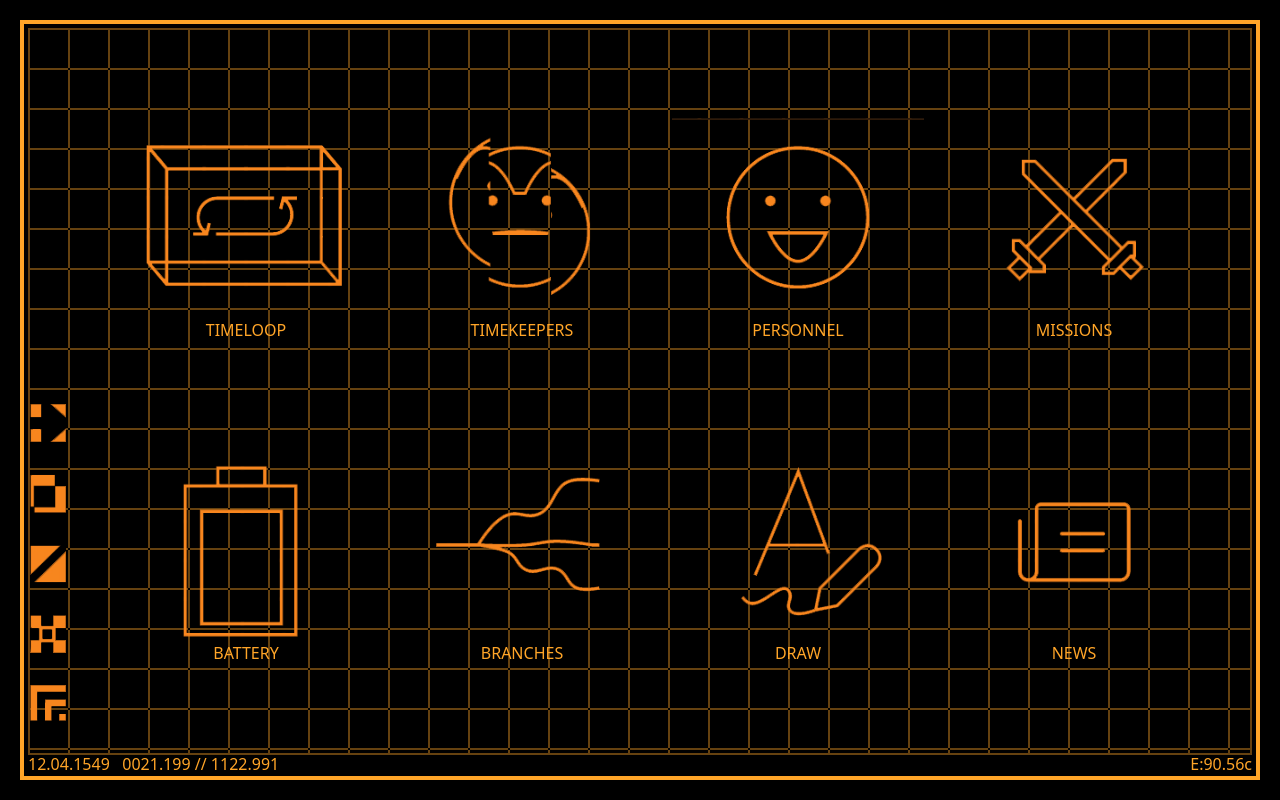
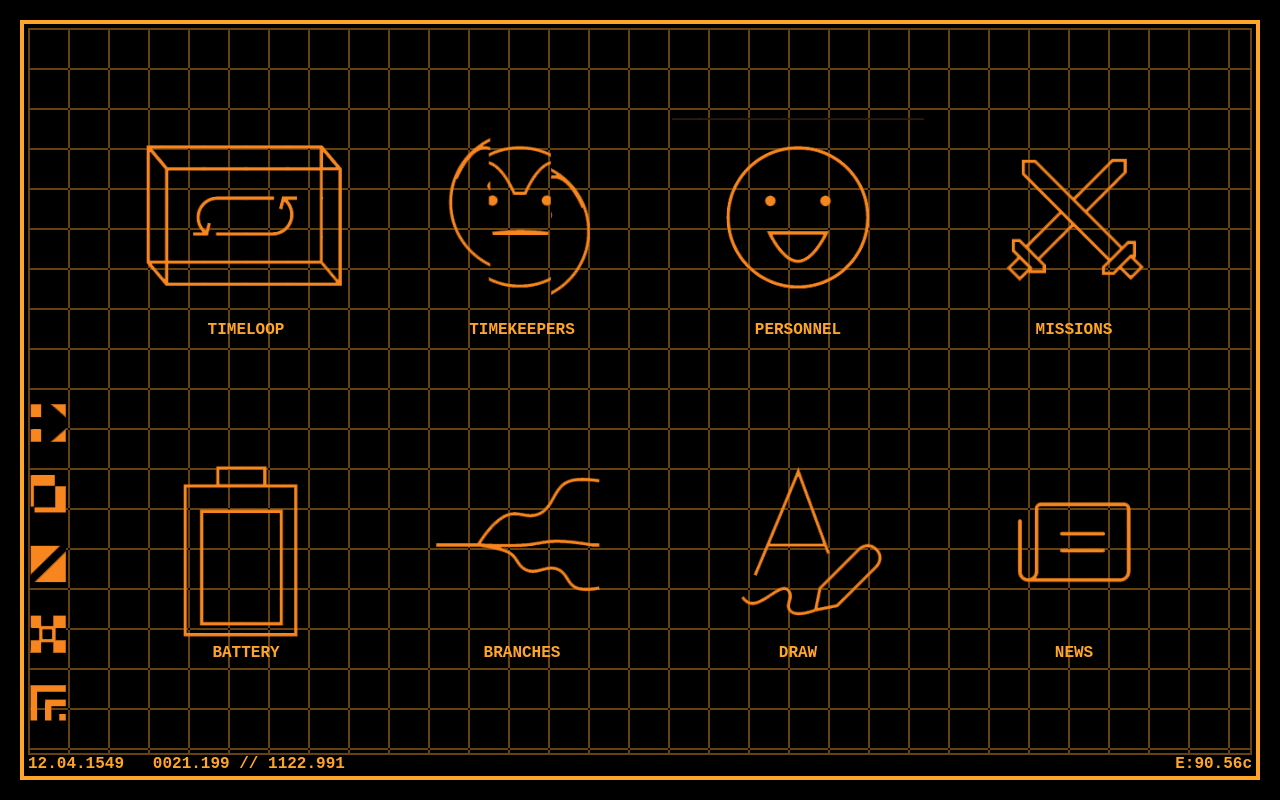
Before and after one commit to RobbeHer/Loki-TVA-Tempad, a Vue app: page /directory in a window 1280 px wide. Built offline with nearby package versions, Linux system fonts and the light colour scheme.

Commit message:
Changed font

```diff
--- a/src/App.vue
+++ b/src/App.vue
@@ -36,5 +36,7 @@ export default {
 body {
   background-color: var(--main-bg-color) !important;
   color: var(--main-color) !important;
+  font-family: monospace !important;
+  font-weight: bold !important;
 }
 </style>
--- a/src/views/Home.vue
+++ b/src/views/Home.vue
@@ -103,7 +103,6 @@ export default {
 #action-list #title,
 #action-list #sub-title,
 #action-list .option-btn {
-  font-weight: bold;
   font-size: 1.7em;
 }
 #action-list #buttons {
```
